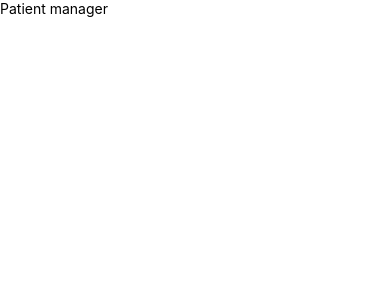
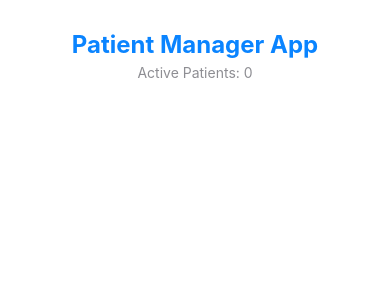
Before and after one commit to Matias272/Pacient-Manager, a React Native app: screen / in a window 390 px wide. Shown: the top 300 px of the page. Built offline with nearby package versions, Linux system fonts and the light colour scheme.

Commit message:
refactor: reorganize App.js structure and improve layout components

```diff
--- a/App.js
+++ b/App.js
@@ -1,12 +1,21 @@
-import React, { useState } from "react";
-import { StyleSheet, Text, View, SafeAreaView, StatusBar } from "react-native";
-import { SafeAreaProvider } from "react-native-safe-area-context";
+import React, { useState } from 'react';
+import { StyleSheet, Text, View, StatusBar } from 'react-native';
+import { SafeAreaProvider, SafeAreaView } from 'react-native-safe-area-context';
 
 export default function App() {
   const [testPatientCount, setTestPatientCount] = useState(0);
+
   return (
     <SafeAreaProvider>
-      <Text>Patient manager</Text>
+      <SafeAreaView style={styles.container}>
+        <StatusBar barStyle="light-content" backgroundColor="#1C1C1E" />
+
+        <View style={styles.card}>
+          <Text style={styles.title}>Patient Manager App</Text>
+          <Text style={styles.counterText}>Active Patients: {testPatientCount}</Text>
+        </View>
+
+      </SafeAreaView>
     </SafeAreaProvider>
   );
 }
@@ -14,8 +23,24 @@ export default function App() {
 const styles = StyleSheet.create({
   container: {
     flex: 1,
-    backgroundColor: "#fff",
-    alignItems: "center",
-    justifyContent: "center",
+    backgroundColor: '#fff',
+    alignItems: 'center',
+  },
+  card: {
+    padding: 30,
+    borderRadius: 20,
+    width: '85%',
+    alignItems: 'center',
+  },
+  title: {
+    color: '#FFFFFF',
+    fontSize: 24,
+    fontWeight: 'bold',
+    color: '#0A84FF',
+    marginBottom: 5,
+  },
+  counterText: {
+    color: '#8E8E93',
+    fontSize: 14,
   },
 });
```
